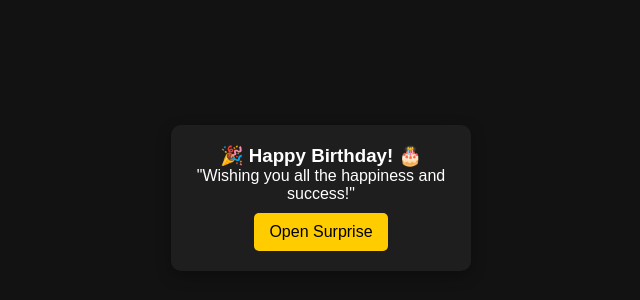
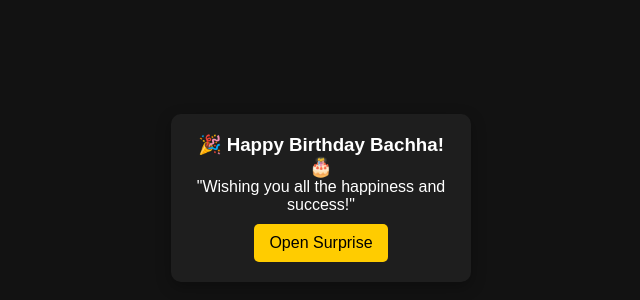
Before and after one commit to SUNIL106-cmd/Bcard, a plain HTML site: page index.html in a window 1280 px wide. Shown: the part 202-502 px from the top of the page, without its empty margins (319-959 px from the left). Drawn offline with Linux system fonts and the light colour scheme.

Commit message:
Updated index.html

```diff
--- a/index.html
+++ b/index.html
@@ -3,7 +3,7 @@
 <head>
     <meta charset="UTF-8">
     <meta name="viewport" content="width=device-width, initial-scale=1.0">
-    <title>Birthday Card</title>
+    <title>Birthday Card!!</title>
     <style>
         * {
             margin: 00;
@@ -57,7 +57,7 @@
 </head>
 <body>
     <div class="card">
-        <h3>🎉 Happy Birthday! 🎂</h3>
+        <h3>🎉 Happy Birthday Bachha! 🎂</h3>
         <p>"Wishing you all the happiness and success!"</p>
         <img id="birthdayImage" src="shivi1.jpg" alt="Birthday Image">
         <button class="btn" onclick="showImage()">Open Surprise</button>
```
